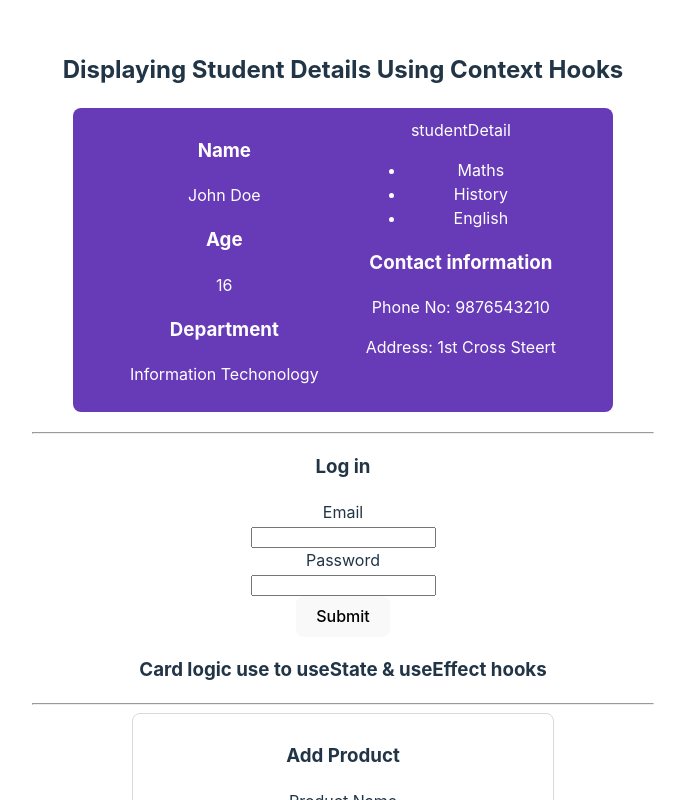
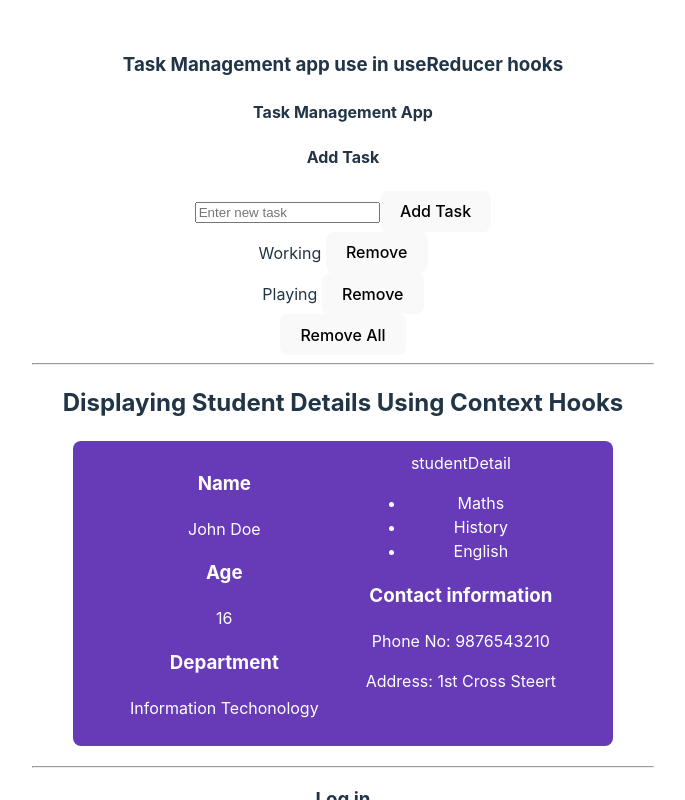
Before and after one commit to tajulkhan/React-js, a React (Vite) app: page / in a window 1280 px wide. Shown: the top 800 px of the page, without its empty margins (297-982 px from the left). Built offline with nearby package versions, Linux system fonts and the light colour scheme; no server answers.

Commit message:
useReducer hooks practice

```diff
--- a/src/App.jsx
+++ b/src/App.jsx
@@ -3,25 +3,31 @@ import Profile from "./components/profile";
 import PackingList from "./components/conditional-rendering.jsx";
 import RenderingList from "./components/rendering-lists.jsx";
 import Counter from "./components/counter.jsx";
-import Card from "./components/state/card.jsx";
 import UseEffectExample from "./components/effect/useEffectExample";
 import GitHubUser from "./components/effect/GitHubUser";
 import Timer from "./components/effect/timer.jsx";
 import Home from "./components/home/home.jsx";
 import Login from "./components/login/login.jsx";
-import Student from "./components/context/withContext/student.jsx"
+import Student from "./components/context/withContext/student.jsx";
+import { TaskProvider } from "./components/reducer/taskapp";
+import TaskList from "./components/reducer/tasklist";
 function App() {
   return (
     <>
-      <Student/>
-     <hr />
-     <Login/>
+      <h3>Task Management app use in useReducer hooks</h3>
+      <TaskProvider>
+        <TaskList />
+      </TaskProvider>
+      <hr />
+      <Student />
+      <hr />
+      <Login />
       <h3>Card logic use to useState & useEffect hooks</h3>
       <hr />
-      <Home/>
+      <Home />
       <hr />
       <h3>Timer logic use to useState & useEffect hooks</h3>
-      <Timer/>
+      <Timer />
       <hr />
       <h3>Api fetch logic use to useState & useEffect hooks & async</h3>
       <GitHubUser />
--- /dev/null
+++ b/src/components/reducer/taskapp.jsx
@@ -0,0 +1,24 @@
+import { useReducer, createContext } from 'react';
+// import TaskList from './tasklist';
+import taskReducer from './taskreducer';
+
+const TaskContext = createContext();
+const oldTask = [
+  { id: 1, task: 'Working' },
+  { id: 2, task: 'Playing' },
+];
+
+export const TaskProvider = ({ children }) => {
+  const [state, dispatch] = useReducer(taskReducer, oldTask);
+
+  return (
+    <TaskContext.Provider value={{ state, dispatch }}>
+      <div>
+        <h4>Task Management App</h4>
+        {children}
+      </div>
+    </TaskContext.Provider>
+  );
+};
+
+export default TaskContext;
--- /dev/null
+++ b/src/components/reducer/tasklist.jsx
@@ -0,0 +1,53 @@
+import React, { useContext, useState, useRef } from 'react';
+import TaskContext from './taskapp';
+
+export default function TaskList() {
+  const { state, dispatch } = useContext(TaskContext);
+  const [newTask, setNewTask] = useState('');
+  const inputRef = useRef(null);
+
+  const addTask = () => {
+    if (newTask.trim()) {
+      dispatch({ type: 'ADD_TASK', payload: newTask });
+      setNewTask('');
+      inputRef.current.focus();
+    }
+  };
+
+  const removeTask = (id) => {
+    dispatch({ type: 'REMOVE_TASK', payload: id });
+  };
+
+  const removeAllTask = () => {
+    dispatch({ type: 'REMOVE_ALL_TASK' });
+  };
+
+  return (
+    <>
+      <h4>Add Task</h4>
+      <div>
+        <input
+          type="text"
+          value={newTask}
+          onChange={(e) => setNewTask(e.target.value)}
+          placeholder="Enter new task"
+          ref={inputRef}
+        />
+        <button className="add-btn" onClick={addTask}>
+          Add Task
+        </button>
+      </div>
+      <div>
+        {state.map((task) => (
+          <div key={task.id}>
+            <span>{task.task}</span>{' '}
+            <button onClick={() => removeTask(task.id)}>Remove</button>
+          </div>
+        ))}
+      </div>
+      <div>
+        <button onClick={removeAllTask}>Remove All</button>
+      </div>
+    </>
+  );
+}
--- /dev/null
+++ b/src/components/reducer/taskreducer.jsx
@@ -0,0 +1,14 @@
+const taskReducer = (state, action) => {
+    switch (action.type) {
+      case 'ADD_TASK':
+        return [...state, { id: Date.now(), task: action.payload }];
+      case 'REMOVE_TASK':
+        return state.filter((task) => task.id !== action.payload);
+      case 'REMOVE_ALL_TASK':
+        return [];
+      default:
+        return state;
+    }
+  };
+
+  export default taskReducer;
```
Also changed, not shown: src/components/callback/buttonClickCounter.jsx (added).
